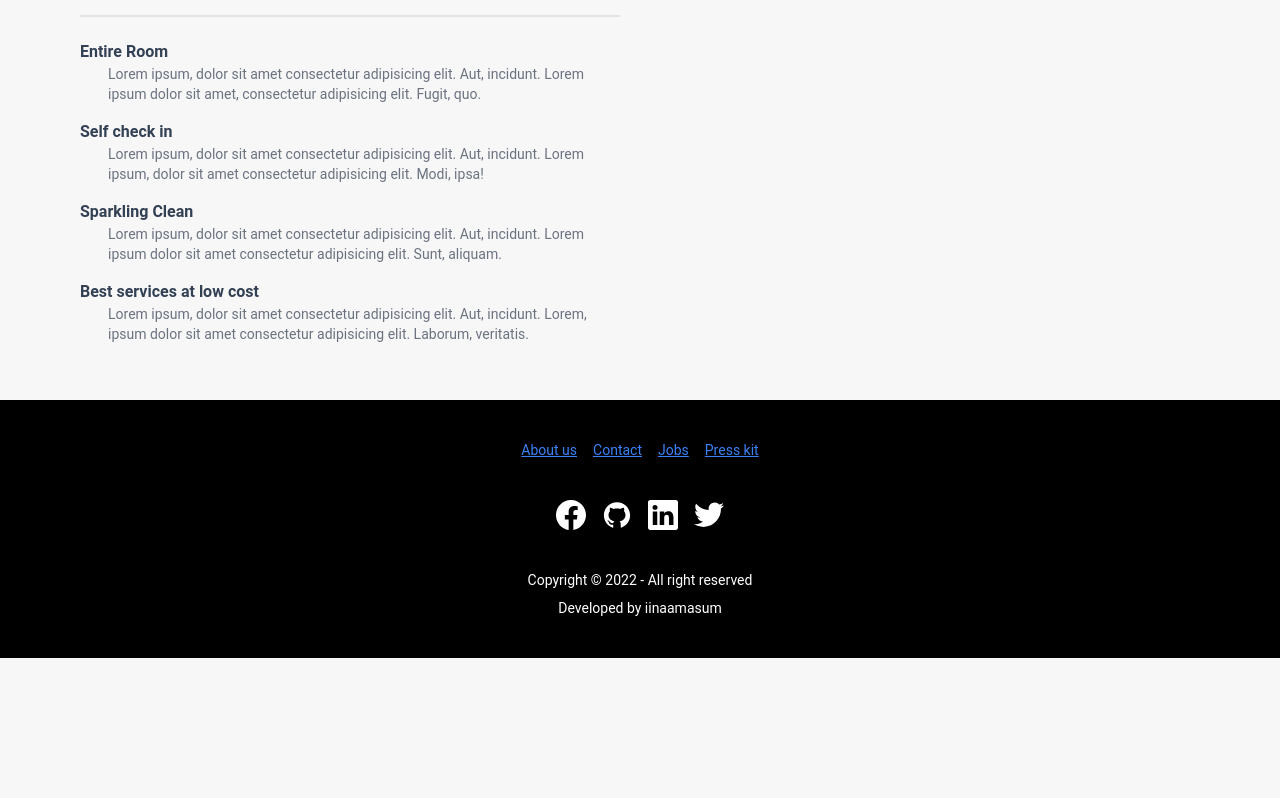
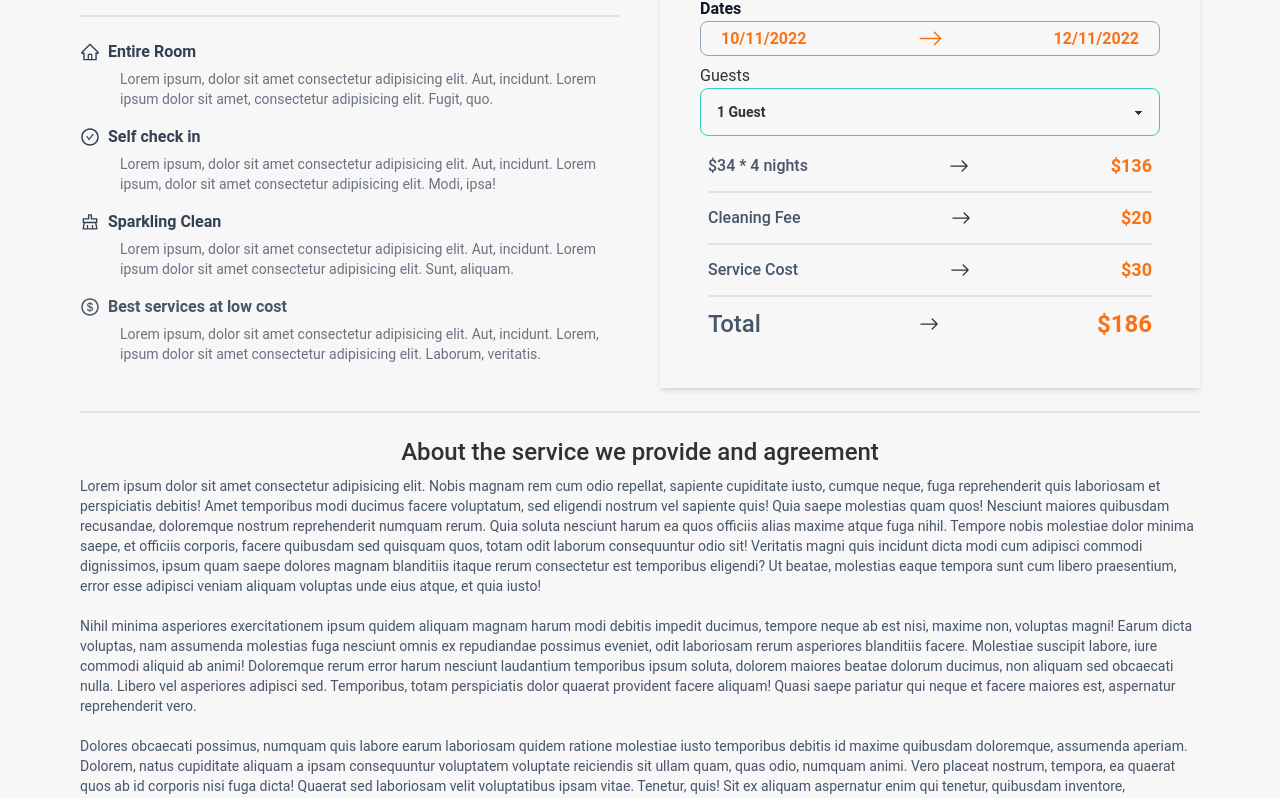
Before and after one commit to iinaamasum/aircnc-client, a React (Create React App) app: page /booking in a window 1280 px wide. Shown: the part 795-1593 px from the top of the page. Before the commit the page ends 1453 px from the top, so only its background shows below. Built offline with nearby package versions, Linux system fonts and the light colour scheme; no server answers.

Commit message:
booking page structure done

```diff
--- a/src/Pages/Booking/Booking.jsx
+++ b/src/Pages/Booking/Booking.jsx
@@ -1,4 +1,12 @@
 import React from 'react';
+import {
+  AiOutlineCheckCircle,
+  AiOutlineClear,
+  AiOutlineDollarCircle,
+  AiOutlineHome,
+  AiOutlineStar,
+} from 'react-icons/ai';
+import { BsArrowRight } from 'react-icons/bs';
 import user from '../../images/47498481-a-portrait-of-a-men-in-studio-gray-background.jpg';
 import img2 from '../../images/photo-1522708323590-d24dbb6b0267.jpeg';
 import img1 from '../../images/photo-1560347876-aeef00ee58a1.jpeg';
@@ -21,7 +29,7 @@ const Booking = () => {
             <div className="w-full">
               <div>
                 <div className="flex items-center justify-between">
-                  <h2 className="text-xl md:text-3xl font-bold tracking-wide">
+                  <h2 className="text-xl md:text-3xl font-bold tracking-wide w-9/12">
                     Light bright airy stylish apt and safe peaceful stay.
                   </h2>
                   <img className="h-20 w-20 rounded-full" src={user} alt="" />
@@ -35,36 +43,44 @@ const Booking = () => {
                 <div class="divider"></div>
                 <div className="">
                   <div className="my-4">
-                    <h2 className="font-bold text-slate-700">Entire Room</h2>
-                    <p className="text-sm text-gray-500 ml-7">
+                    <h2 className="font-bold text-slate-700 inline-flex justify-center items-center">
+                      <AiOutlineHome size={20} className="mr-2" />
+                      Entire Room
+                    </h2>
+                    <p className="text-sm text-gray-500 ml-10">
                       Lorem ipsum, dolor sit amet consectetur adipisicing elit.
                       Aut, incidunt. Lorem ipsum dolor sit amet, consectetur
                       adipisicing elit. Fugit, quo.
                     </p>
                   </div>
                   <div className="my-4">
-                    <h2 className="font-bold text-slate-700">Self check in</h2>
-                    <p className="text-sm text-gray-500 ml-7">
+                    <h2 className="font-bold text-slate-700 inline-flex justify-center items-center">
+                      <AiOutlineCheckCircle size={20} className="mr-2" />
+                      Self check in
+                    </h2>
+                    <p className="text-sm text-gray-500 ml-10">
                       Lorem ipsum, dolor sit amet consectetur adipisicing elit.
                       Aut, incidunt. Lorem ipsum, dolor sit amet consectetur
                       adipisicing elit. Modi, ipsa!
                     </p>
                   </div>
                   <div className="my-4">
-                    <h2 className="font-bold text-slate-700">
+                    <h2 className="font-bold text-slate-700 inline-flex justify-center items-center">
+                      <AiOutlineClear size={20} className="mr-2" />
                       Sparkling Clean
                     </h2>
-                    <p className="text-sm text-gray-500 ml-7">
+                    <p className="text-sm text-gray-500 ml-10">
                       Lorem ipsum, dolor sit amet consectetur adipisicing elit.
                       Aut, incidunt. Lorem ipsum dolor sit amet consectetur
                       adipisicing elit. Sunt, aliquam.
                     </p>
                   </div>
                   <div className="my-4">
-                    <h2 className="font-bold text-slate-700">
+                    <h2 className="font-bold text-slate-600 inline-flex justify-center items-center">
+                      <AiOutlineDollarCircle size={20} className="mr-2" />
                       Best services at low cost
                     </h2>
-                    <p className="text-sm text-gray-500 ml-7">
+                    <p className="text-sm text-gray-500 ml-10">
                       Lorem ipsum, dolor sit amet consectetur adipisicing elit.
                       Aut, incidunt. Lorem, ipsum dolor sit amet consectetur
                       adipisicing elit. Laborum, veritatis.
@@ -73,6 +89,131 @@ const Booking = () => {
                 </div>
               </div>
             </div>
+            {/* right-side  */}
+            <div className="shadow-md">
+              <div className="p-3 md:p-5 lg:p-10">
+                <div className="flex justify-between items-center">
+                  <p className="text-3xl md:text-4xl font-semibold text-orange-500">
+                    $34/
+                    <span className="text-lg text-slate-500 font-medium">
+                      night
+                    </span>{' '}
+                  </p>
+                  <p className="inline-flex items-center justify-center">
+                    <AiOutlineStar className="text-orange-500 mr-1" /> 4.9
+                    <span className="text-slate-500 ml-2">(20 reviews)</span>
+                  </p>
+                </div>
+                <div className="divider"></div>
+                <div className="">
+                  <div className="mb-2">
+                    <p className="font-bold text-slate-900">Dates</p>
+                    <div className="text-orange-500 font-semibold border-[1px] border-slate-400 flex items-center justify-between px-5 py-1 rounded-lg">
+                      <p>10/11/2022</p> <BsArrowRight size={25} />
+                      <p>12/11/2022</p>
+                    </div>
+                  </div>
+                  <div className="mb-2">
+                    <p>Guests</p>
+                    <div className="w-full">
+                      <select class="select select-accent w-full focus:outline-none">
+                        <option selected>1 Guest</option>
+                        <option>2 Guests</option>
+                        <option>3 Guests</option>
+                        <option>4 Guests</option>
+                        <option>5 Guests</option>
+                      </select>
+                    </div>
+                    <div className="mt-4 px-2">
+                      <div className="flex items-center justify-between">
+                        <p className="text-slate-600 font-medium">
+                          $34 * 4 nights
+                        </p>
+                        <BsArrowRight size={20} />
+                        <p className="text-orange-500 font-semibold text-lg">
+                          $136
+                        </p>
+                      </div>
+                      <div className="divider my-1"></div>
+                      <div className="flex items-center justify-between">
+                        <p className="text-slate-600 font-medium">
+                          Cleaning Fee
+                        </p>
+                        <BsArrowRight size={20} />
+                        <p className="text-orange-500 font-semibold text-lg">
+                          $20
+                        </p>
+                      </div>
+                      <div className="divider my-1"></div>
+                      <div className="flex items-center justify-between">
+                        <p className="text-slate-600 font-medium">
+                          Service Cost
+                        </p>
+                        <BsArrowRight size={20} />
+                        <p className="text-orange-500 font-semibold text-lg">
+                          $30
+                        </p>
+                      </div>
+                      <div className="divider my-1"></div>
+                      <div className="flex items-center justify-between">
+                        <p className="text-slate-600 font-medium text-2xl">
+                          Total
+                        </p>
+                        <BsArrowRight size={20} />
+                        <p className="text-orange-500 font-semibold text-2xl">
+                          $186
+                        </p>
+                      </div>
+                    </div>
+                  </div>
+                </div>
+              </div>
+            </div>
+          </div>
+          <div className="divider"></div>
+          <div className="">
+            <h2 className="text-2xl text-center mb-2 font-medium">
+              About the service we provide and agreement
+            </h2>
+            <p className="text-slate-600 text-sm">
+              Lorem ipsum dolor sit amet consectetur adipisicing elit. Nobis
+              magnam rem cum odio repellat, sapiente cupiditate iusto, cumque
+              neque, fuga reprehenderit quis laboriosam et perspiciatis debitis!
+              Amet temporibus modi ducimus facere voluptatum, sed eligendi
+              nostrum vel sapiente quis! Quia saepe molestias quam quos!
+              Nesciunt maiores quibusdam recusandae, doloremque nostrum
+              reprehenderit numquam rerum. Quia soluta nesciunt harum ea quos
+              officiis alias maxime atque fuga nihil. Tempore nobis molestiae
+              dolor minima saepe, et officiis corporis, facere quibusdam sed
+              quisquam quos, totam odit laborum consequuntur odio sit! Veritatis
+              magni quis incidunt dicta modi cum adipisci commodi dignissimos,
+              ipsum quam saepe dolores magnam blanditiis itaque rerum
+              consectetur est temporibus eligendi? Ut beatae, molestias eaque
+              tempora sunt cum libero praesentium, error esse adipisci veniam
+              aliquam voluptas unde eius atque, et quia iusto! <br />
+              <br /> Nihil minima asperiores exercitationem ipsum quidem aliquam
+              magnam harum modi debitis impedit ducimus, tempore neque ab est
+              nisi, maxime non, voluptas magni! Earum dicta voluptas, nam
+              assumenda molestias fuga nesciunt omnis ex repudiandae possimus
+              eveniet, odit laboriosam rerum asperiores blanditiis facere.
+              Molestiae suscipit labore, iure commodi aliquid ab animi!
+              Doloremque rerum error harum nesciunt laudantium temporibus ipsum
+              soluta, dolorem maiores beatae dolorum ducimus, non aliquam sed
+              obcaecati nulla. Libero vel asperiores adipisci sed. Temporibus,
+              totam perspiciatis dolor quaerat provident facere aliquam! Quasi
+              saepe pariatur qui neque et facere maiores est, aspernatur
+              reprehenderit vero. <br />
+              <br /> Dolores obcaecati possimus, numquam quis labore earum
+              laboriosam quidem ratione molestiae iusto temporibus debitis id
+              maxime quibusdam doloremque, assumenda aperiam. Dolorem, natus
+              cupiditate aliquam a ipsam consequuntur voluptatem voluptate
+              reiciendis sit ullam quam, quas odio, numquam animi. Vero placeat
+              nostrum, tempora, ea quaerat quos ab id corporis nisi fuga dicta!
+              Quaerat sed laboriosam velit voluptatibus ipsam vitae. Tenetur,
+              quis! Sit ex aliquam aspernatur enim qui tenetur, quibusdam
+              inventore, dignissimos laboriosam molestiae error exercitationem?
+              Ullam, excepturi pariatur molestiae ab nam quae?
+            </p>
           </div>
         </div>
       </section>
--- a/src/Shared/Footer.jsx
+++ b/src/Shared/Footer.jsx
@@ -5,21 +5,23 @@ import { GrTwitter } from 'react-icons/gr';
 import { Link } from 'react-router-dom';
 
 const Footer = () => {
+  const navLinks = [
+    { id: 1, name: 'Home', link: '/' },
+    { id: 2, name: 'Host Your Home', link: '/hostHome' },
+    { id: 3, name: 'Share Your Experience', link: '/experience' },
+  ];
   return (
     <footer class="footer footer-center p-10 bg-black text-white">
       <div class="grid grid-flow-col gap-4">
-        <Link to="/" class="cursor-pointer btn-link text-blue-500">
-          About us
-        </Link>
-        <Link to="/" class="cursor-pointer btn-link text-blue-500">
-          Contact
-        </Link>
-        <Link to="/" class="cursor-pointer btn-link text-blue-500">
-          Jobs
-        </Link>
-        <Link to="/" class="cursor-pointer btn-link text-blue-500">
-          Press kit
-        </Link>
+        {navLinks.map((links) => (
+          <Link
+            class="cursor-pointer btn-link text-blue-500"
+            key={links.id}
+            to={links.link}
+          >
+            {links.name}
+          </Link>
+        ))}
       </div>
       <div>
         <div class="grid grid-flow-col gap-2">
```
